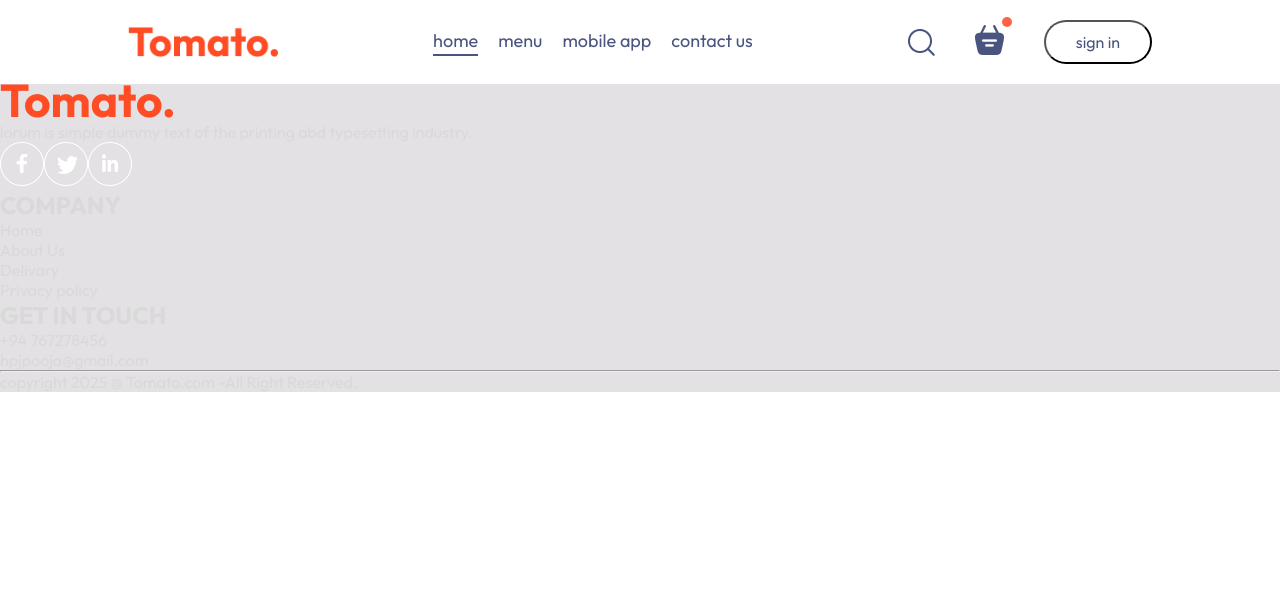
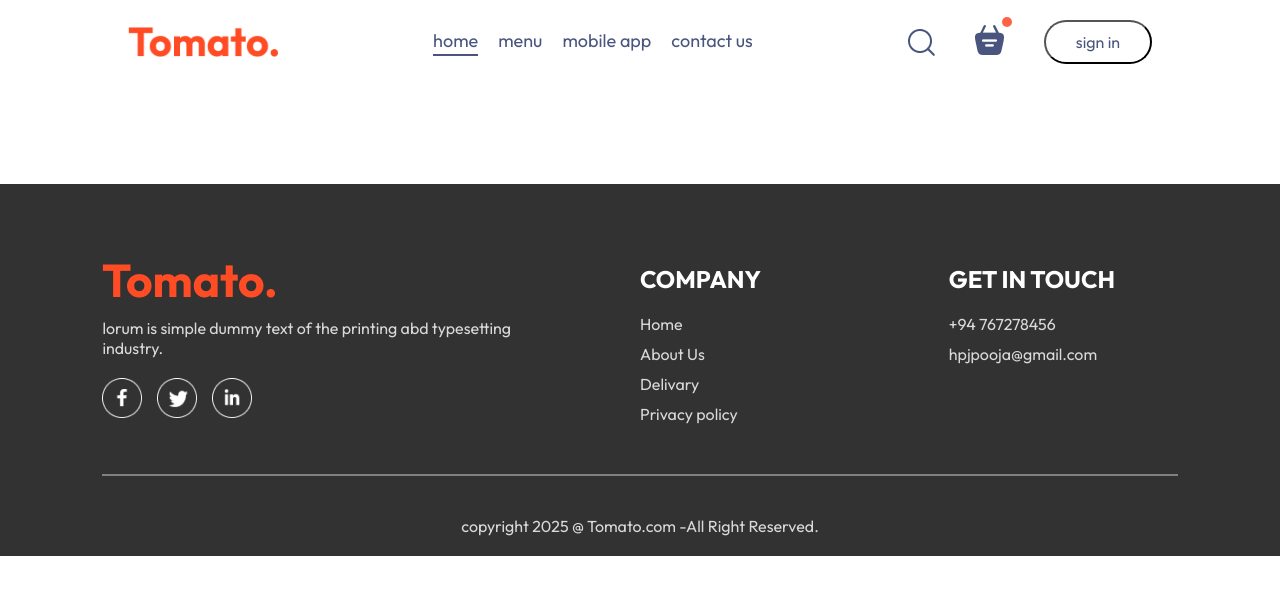
Before and after one commit to Poojani-janitha/FoodAPP, a React (Vite) app in the folder frontend/: page /order in a window 1280 px wide. Shown: the top 594 px of the page. Built offline with nearby package versions, Linux system fonts and the light colour scheme.

Commit message:
create AppDownload component

```diff
--- a/frontend/src/components/Footer/footer.css
+++ b/frontend/src/components/Footer/footer.css
@@ -1,4 +1,49 @@
 .footer{
     color: #d9d9d9;
-    background-color: #3232;
+    background-color: #323232;
+    display:flex;
+    flex-direction: column;
+    align-items: center;
+    gap:20px;
+    padding: 20px 8vw;
+    padding-top: 80px;
+    margin-top: 100px;
 }
+.footer-content{
+    width:100%;
+    display: grid;
+    grid-template-columns:2fr 1fr 1fr;
+    gap :80px;
+
+}
+.footer-content-left, .footer-content-right, .footer-content-center{
+    display: flex;
+    flex-direction: column;
+    align-items: start;
+    gap: 20px;
+}
+.footer-content-left li, .footer-content-right li, .footer-content-center li{
+
+
+    list-style: none;
+    margin-bottom: 10px;
+    cursor: pointer;
+}
+
+ .footer-content-right h2, .footer-content-center h2{
+
+color:white;
+}
+
+.footer-social-icons img{
+    width: 40px;
+    margin-right: 15px;
+}
+
+.footer hr{
+    width: 100%;
+    height:2px;
+    margin: 20px 0;
+    background-color: gray;
+    border: none;
+}
```
Also changed, not shown: frontend/src/components/AppDownload/AppDownload.css (added), frontend/src/components/AppDownload/AppDownload.jsx (added).
